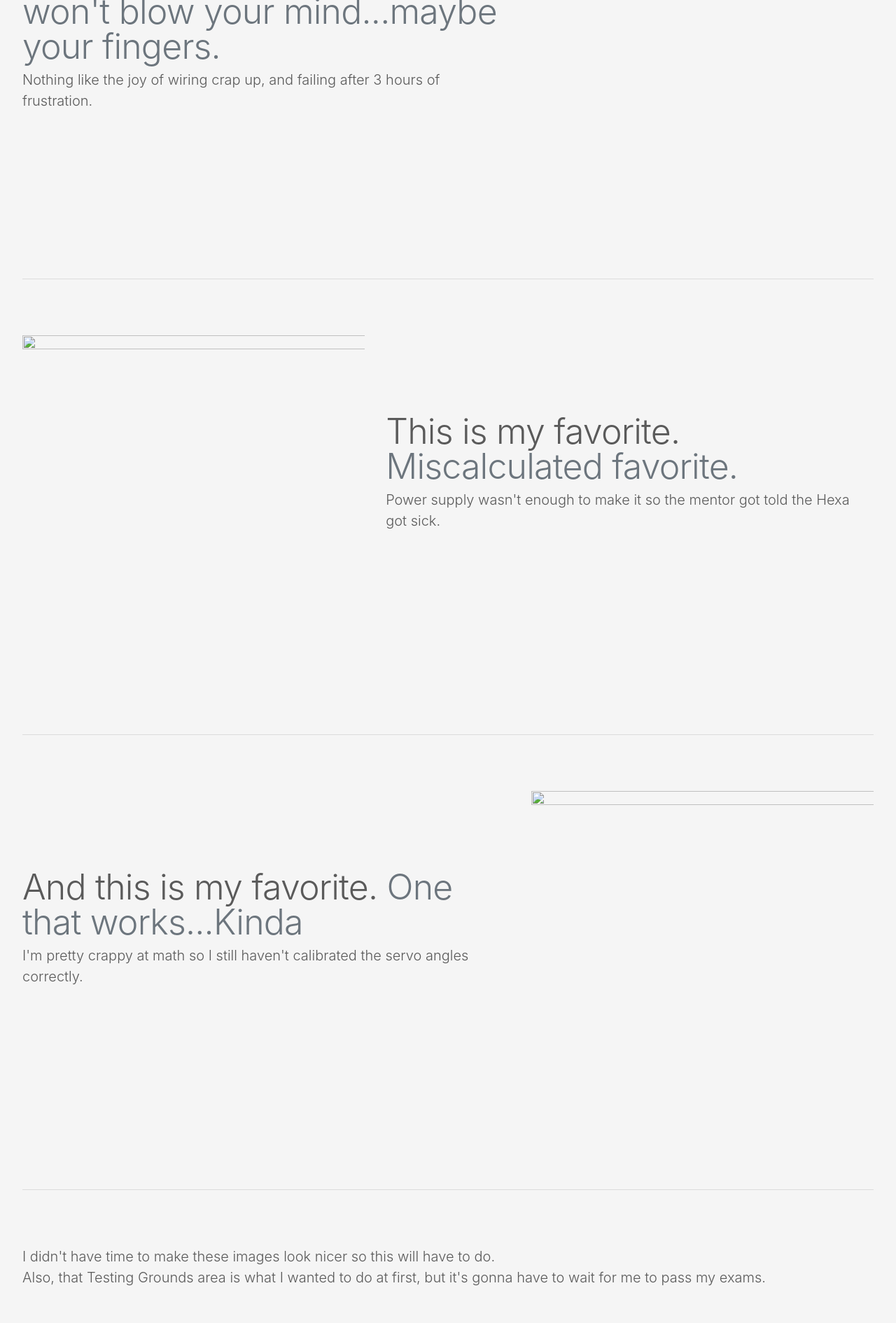
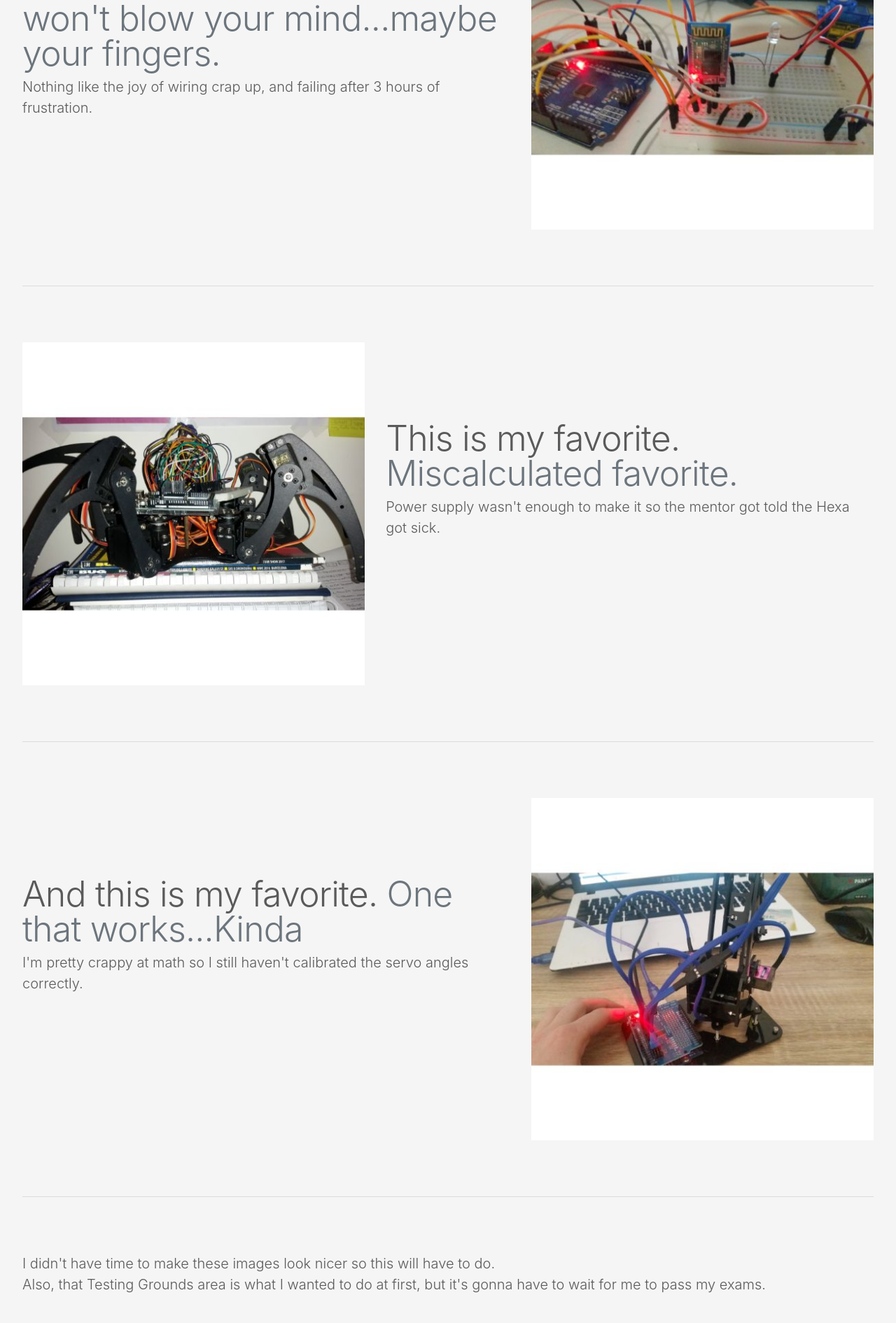
Before and after one commit to smamusa/ee-summercamp-2019, a plain HTML site: page index.html in a window 1280 px wide. Shown: the part 910-2800 px from the top of the page at 70% size. Drawn offline with nearby package versions, Linux system fonts and the light colour scheme; the site is published under a folder, as on GitHub Pages, so addresses that start at the root find nothing.

Commit message:
Fixed urls

```diff
--- a/index.html
+++ b/index.html
@@ -8,12 +8,12 @@
     <!-- Bootstrap CSS -->
     <link rel="stylesheet" href="https://stackpath.bootstrapcdn.com/bootstrap/4.3.1/css/bootstrap.min.css" integrity="sha384-ggOyR0iXCbMQv3Xipma34MD+dH/1fQ784/j6cY/iJTQUOhcWr7x9JvoRxT2MZw1T" crossorigin="anonymous">
     <link rel="stylesheet" href="css/style.css">
-    <link rel="shortcut icon" type="image/png" href="/img/favicon.png"/>
+    <link rel="shortcut icon" type="image/png" href="img/favicon.png"/>
     <title>Stjepan Mamuša | EE-SummerCamp-2k19</title>
   </head>
   <body>
       <nav class="navbar navbar-expand-lg navbar-dark bg-dark sticky-top">
-          <a class="navbar-brand" href="#"><img class="img-fluid myLogo" src="/img/logo_transparent.png"></img>
+          <a class="navbar-brand" href="#"><img class="img-fluid myLogo" src="img/logo_transparent.png"></img>
           <span class="myBrand">MS | 12</span></a>
           <button class="navbar-toggler" type="button" data-toggle="collapse" data-target="#navbarSupportedContent" aria-controls="navbarSupportedContent" aria-expanded="false" aria-label="Toggle navigation">
             <span class="navbar-toggler-icon"></span>
@@ -67,7 +67,7 @@
           <p class="lead">Nothing like the joy of wiring crap up, and failing after 3 hours of frustration.</p>
         </div>
         <div class="col-md-5">
-            <img class="bd-placeholder-img bd-placeholder-img-lg featurette-image img-fluid mx-auto" width="500" height="500" src="/img/crap.jpg" role="img" aria-label="Placeholder: 500x500"><rect width="100%" height="100%" fill="#eee"/></img>
+            <img class="bd-placeholder-img bd-placeholder-img-lg featurette-image img-fluid mx-auto" width="500" height="500" src="img/crap.jpg" role="img" aria-label="Placeholder: 500x500"><rect width="100%" height="100%" fill="#eee"/></img>
         </div>
       </div>
 
@@ -79,7 +79,7 @@
           <p class="lead">Power supply wasn't enough to make it so the mentor got told the Hexa got sick.</p>
         </div>
         <div class="col-md-5 order-md-1">
-          <img class="bd-placeholder-img bd-placeholder-img-lg featurette-image img-fluid mx-auto" width="500" height="500" src="/img/hexa.jpg" role="img" aria-label="Placeholder: 500x500"><rect width="100%" height="100%" fill="#eee"/></img>
+          <img class="bd-placeholder-img bd-placeholder-img-lg featurette-image img-fluid mx-auto" width="500" height="500" src="img/hexa.jpg" role="img" aria-label="Placeholder: 500x500"><rect width="100%" height="100%" fill="#eee"/></img>
         </div>
       </div>
 
@@ -91,7 +91,7 @@
           <p class="lead">I'm pretty crappy at math so I still haven't calibrated the servo angles correctly.</p>
         </div>
         <div class="col-md-5">
-            <img class="bd-placeholder-img bd-placeholder-img-lg featurette-image img-fluid mx-auto" width="500" height="500" src="/img/not_hexa.jpg" role="img" aria-label="Placeholder: 500x500"><rect width="100%" height="100%" fill="#eee"/></img>
+            <img class="bd-placeholder-img bd-placeholder-img-lg featurette-image img-fluid mx-auto" width="500" height="500" src="img/not_hexa.jpg" role="img" aria-label="Placeholder: 500x500"><rect width="100%" height="100%" fill="#eee"/></img>
         </div>
       </div>
 
```
